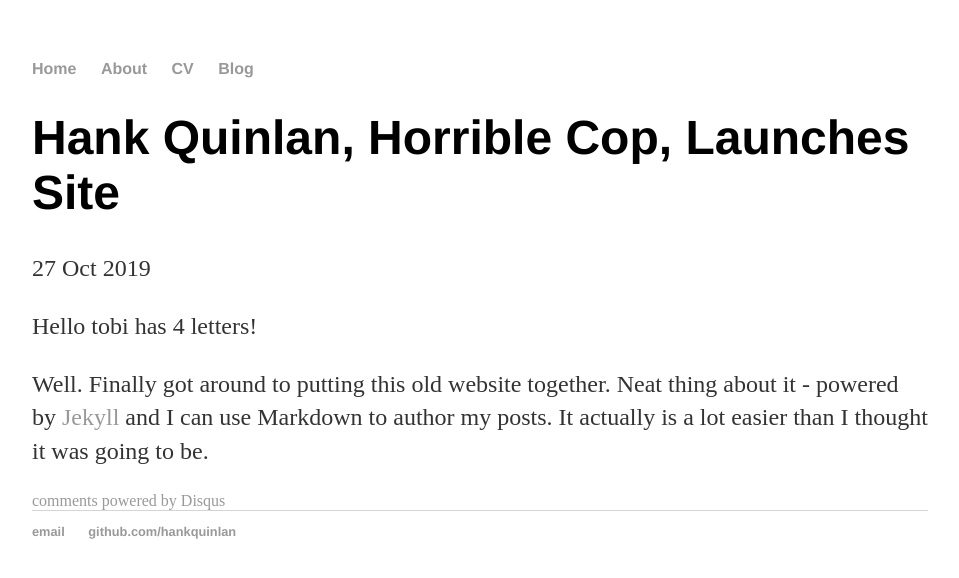
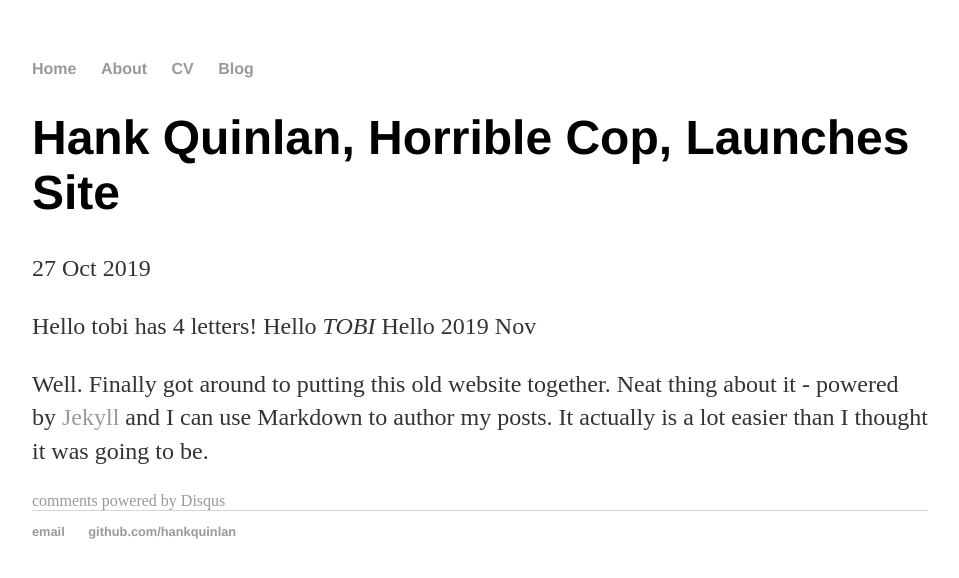
Before and after one commit to unagi0503/unagi0503.github.io, a Jekyll site: the page built from _posts/2019-10-27-firstPost.md, in a window 1280 px wide. Shown: the top 578 px of the page, without its empty margins (160-1119 px from the left). Built offline with Jekyll 4.4.1, drawn with Linux system fonts in a browser that asks for light colours; comment, search, counter and statistics services are not loaded.

Commit message:
Update 2019-10-27-firstPost.md

```diff
--- a/_posts/2019-10-27-firstPost.md
+++ b/_posts/2019-10-27-firstPost.md
@@ -6,6 +6,8 @@ date: 2019-10-27
 ---
 
 Hello tobi has {{ 'tobi' | size }} letters!
+Hello {{ '*tobi*' | textilize | upcase }}
+Hello {{ 'now' | date: "%Y %h" }}
 
 Well. Finally got around to putting this old website together.
 Neat thing about it - powered by [Jekyll](http://jekyllrb.com) and I can use Markdown to author my posts.
```
